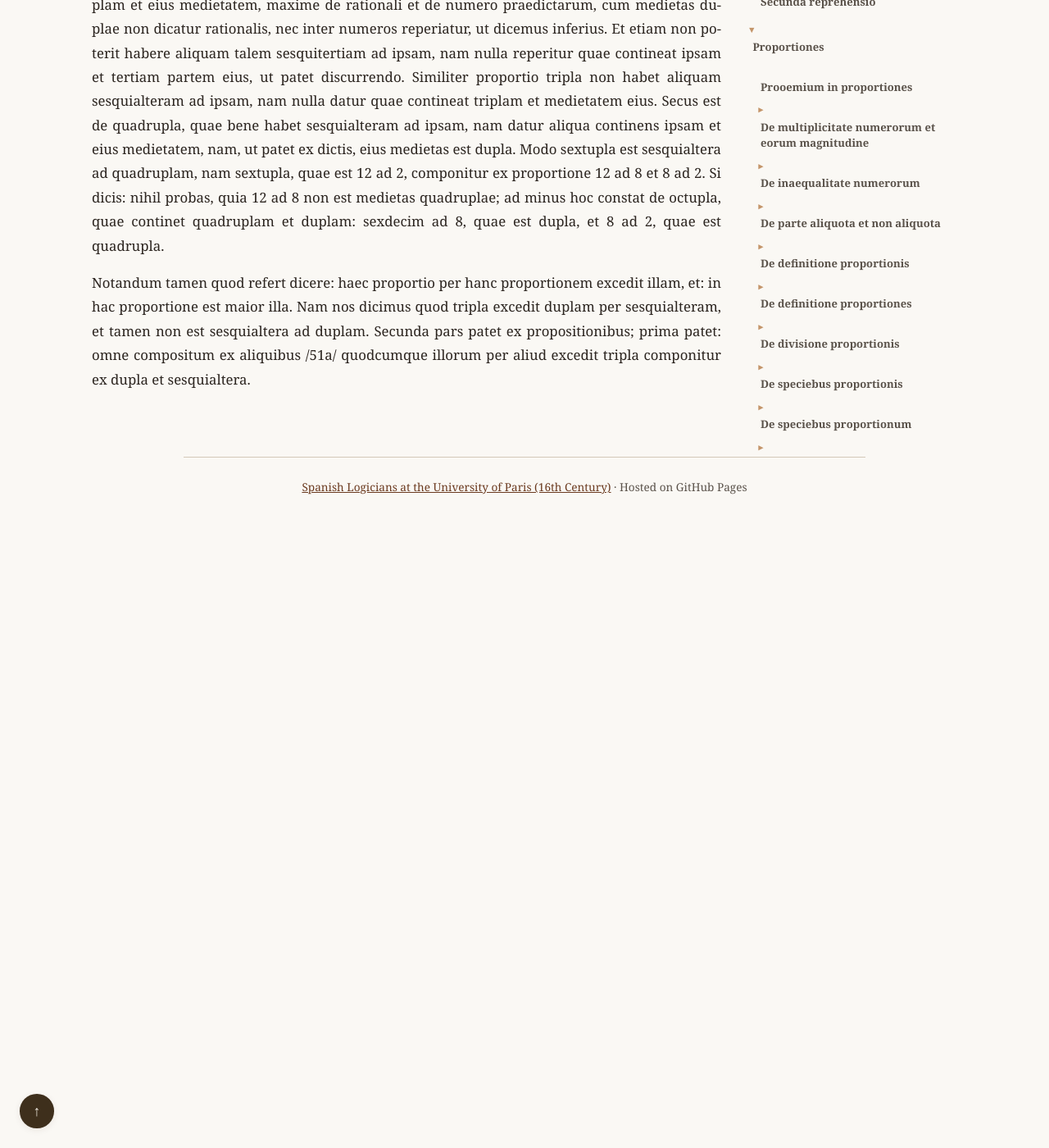
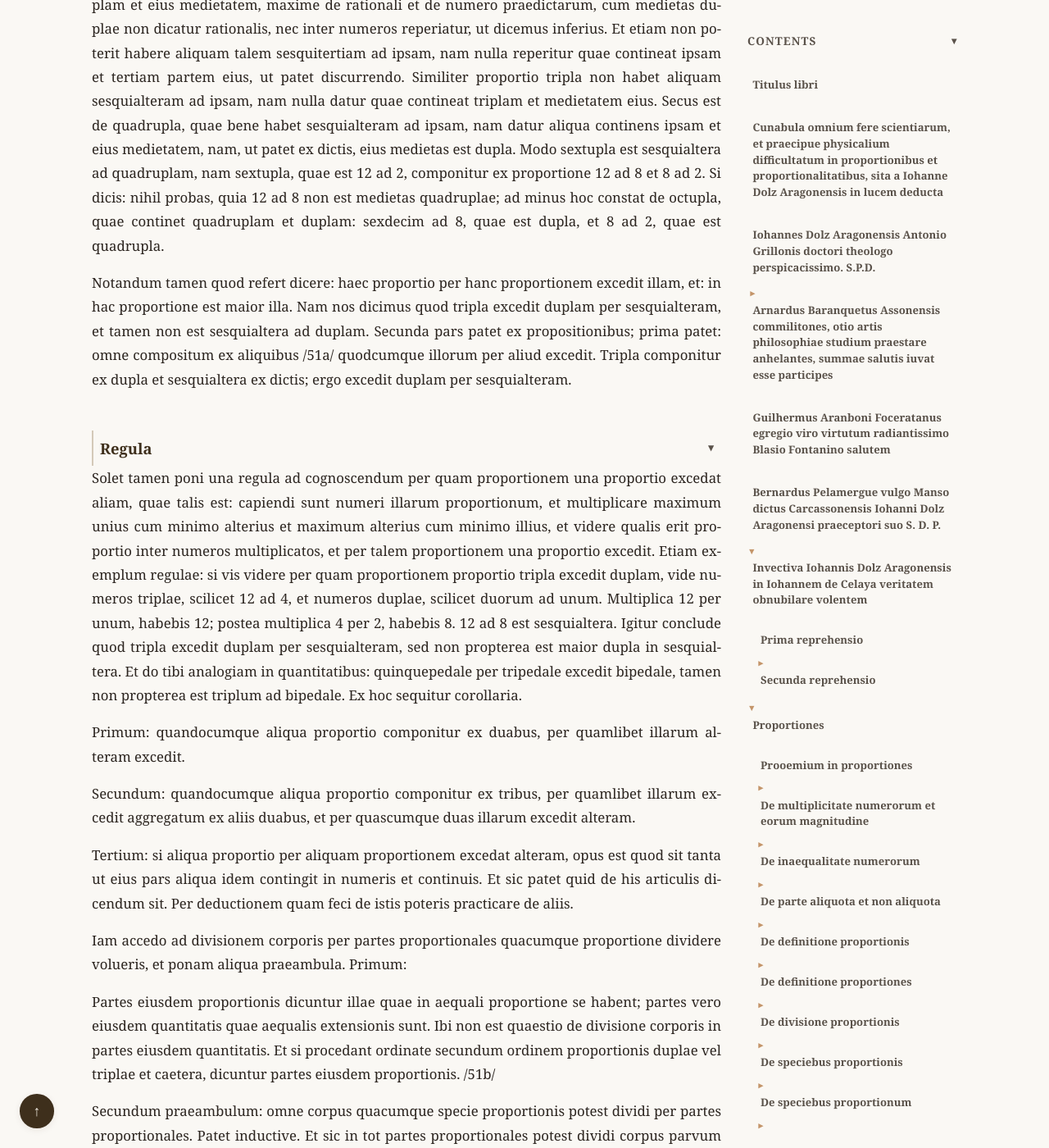
Before and after one commit to JoseBalado/Spanish-Logicians-at-the-University-of-Paris, a Jekyll site: the page built from philosophers/Juan-Dolz-del-Castellar/Cunabula-omnium-fere-scientiarum-1518.md, in a window 1280 px wide and 1400 px high, scrolled down 81322 px. Shown: the whole window at 82% size. Built offline with Jekyll 4.4.1, drawn with Linux system fonts in a browser that asks for light colours; before the commit the page ends 81952 px from its top, so only the background shows below that; some of the changed text lies outside the part shown.

Commit message:
Dolz. Cunabula, page 51

```diff
--- a/cspell-latin-custom.txt
+++ b/cspell-latin-custom.txt
@@ -2274,6 +2274,7 @@ quietatum
 quinetiam
 Quinetiam
 quinies
+quinquepedale
 quinternio
 quintuplicitatis
 quodl
--- a/philosophers/Juan-Dolz-del-Castellar/Cunabula-omnium-fere-scientiarum-1518.md
+++ b/philosophers/Juan-Dolz-del-Castellar/Cunabula-omnium-fere-scientiarum-1518.md
@@ -1414,7 +1414,34 @@ Decimanona propositio: dupla superbipartiens tertias etiam habet duplam in ordin
 
 Vigesima propositio: non tamen oportebit quod quaelibet proportio habeat sesquialteram aut sesquitertiam in ordine ad ipsam. Hoc patet: dupla non habet sesquialteram ad ipsam. Patet, quia illa deberet continere duplam et medietatem eius, sed nulla reperitur quae contineat duplam et eius medietatem, maxime de rationali et de numero praedictarum, cum medietas duplae non dicatur rationalis, nec inter numeros reperiatur, ut dicemus inferius. Et etiam non poterit habere aliquam talem sesquitertiam ad ipsam, nam nulla reperitur quae contineat ipsam et tertiam partem eius, ut patet discurrendo. Similiter proportio tripla non habet aliquam sesquialteram ad ipsam, nam nulla datur quae contineat triplam et medietatem eius. Secus est de quadrupla, quae bene habet sesquialteram ad ipsam, nam datur aliqua continens ipsam et eius medietatem, nam, ut patet ex dictis, eius medietas est dupla. Modo sextupla est sesquialtera ad quadruplam, nam sextupla, quae est 12 ad 2, componitur ex proportione 12 ad 8 et 8 ad 2. Si dicis: nihil probas, quia 12 ad 8 non est medietas quadruplae; ad minus hoc constat de octupla, quae continet quadruplam et duplam: sexdecim ad 8, quae est dupla, et 8 ad 2, quae est quadrupla.
 
-Notandum tamen quod refert dicere: haec proportio per hanc proportionem excedit illam, et: in hac proportione est maior illa. Nam nos dicimus quod tripla excedit duplam per sesquialteram, et tamen non est sesquialtera ad duplam. Secunda pars patet ex propositionibus; prima patet: omne compositum ex aliquibus /51a/ quodcumque illorum per aliud excedit tripla componitur ex dupla et sesquialtera.
+Notandum tamen quod refert dicere: haec proportio per hanc proportionem excedit illam, et: in hac proportione est maior illa. Nam nos dicimus quod tripla excedit duplam per sesquialteram, et tamen non est sesquialtera ad duplam. Secunda pars patet ex propositionibus; prima patet: omne compositum ex aliquibus /51a/ quodcumque illorum per aliud excedit. Tripla componitur ex dupla et sesquialtera ex dictis; ergo excedit duplam per sesquialteram.
+
+### Regula
+
+Solet tamen poni una regula ad cognoscendum per quam proportionem una proportio excedat aliam, quae talis est: capiendi sunt numeri illarum proportionum, et multiplicare maximum unius cum minimo alterius et maximum alterius cum minimo illius, et videre qualis erit proportio inter numeros multiplicatos, et per talem proportionem una proportio excedit. Etiam exemplum regulae: si vis videre per quam proportionem proportio tripla excedit duplam, vide numeros triplae, scilicet 12 ad 4, et numeros duplae, scilicet duorum ad unum. Multiplica 12 per unum, habebis 12; postea multiplica 4 per 2, habebis 8. 12 ad 8 est sesquialtera. Igitur conclude quod tripla excedit duplam per sesquialteram, sed non propterea est maior dupla in sesquialtera. Et do tibi analogiam in quantitatibus: quinquepedale per tripedale excedit bipedale, tamen non propterea est triplum ad bipedale. Ex hoc sequitur corollaria.
+
+Primum: quandocumque aliqua proportio componitur ex duabus, per quamlibet illarum alteram excedit.
+
+Secundum: quandocumque aliqua proportio componitur ex tribus, per quamlibet illarum excedit aggregatum ex aliis duabus, et per quascumque duas illarum excedit alteram.
+
+Tertium: si aliqua proportio per aliquam proportionem excedat alteram, opus est quod sit tanta ut eius pars aliqua idem contingit in numeris et continuis. Et sic patet quid de his articulis dicendum sit. Per deductionem quam feci de istis poteris practicare de aliis.
+
+Iam accedo ad divisionem corporis per partes proportionales quacumque proportione dividere volueris, et ponam aliqua praeambula. Primum:
+
+Partes eiusdem proportionis dicuntur illae quae in aequali proportione se habent; partes vero eiusdem quantitatis quae aequalis extensionis sunt. Ibi non est quaestio de divisione corporis in partes eiusdem quantitatis. Et si procedant ordinate secundum ordinem proportionis duplae vel triplae et caetera, dicuntur partes eiusdem proportionis. /51b/
+
+Secundum praeambulum: omne corpus quacumque specie proportionis potest dividi per partes proportionales. Patet inductive. Et sic in tot partes proportionales potest dividi corpus parvum ut magnum, et omni consimili proportione.
+
+Tertium: quando ponitur casus de divisione alicuius corporis per partes proportionales aliqua proportione, non intelligas quod realiter fiat divisio actualiter, sed procedimus ad imaginationem, quia numquam finires, cum sint infinitae. Nihilominus non debes casus negare, nam Deus distincte quamlibet partem videt; quare poterit casum per partes proportionales deducere.
+
+Quartum praeambulum: partes proportionales accipi minoribus terminatis versus aliquod extremum nihil est aliud quam capi minores versus illud extremum, et proportionabiliter de maioribus.
+
+Quintum praeambulum: numquam datur ultima pars proportionalis secundum ordinem sive secundum extremum versus quod capiuntur minores. Quod notanter addo, quia aliqui dicunt quod, divisa hora sequenti per partes proportionales minoribus terminatis versus hoc instans, quae est prima ordine e converso versus nos vocatur ab eis ultima, incipiendo a nobis; prima vero semper datur incipiendo a maioribus, saltem prima secundum talem divisionem, licet non simpliciter, quia quacumque data alia secundum aliam divisionem est illa prior.
+
+Sextum praeambulum: solum corpus finitum potest dividi per partes proportionales. Patet, quia, ut patebit inferius, divisio partis proportionalis debet fieri. Et sic octupla est sesquialtera ad quadruplam, et proportionabiliter poteris de aliis probare. Sed addo adhuc aliqua super alio articulo.
+
+Vigesima prima propositio multum generalis: quandocumque datur aliqua proportio quae non habet aliquam super se a duabus vel tribus partibus aliquotis, et etiam denominatam. Volo dicere: postquam dupla non habet sesquitertiam propter defectum tertiae eius rationalis, etiam non habebit superbipartientem tertias, et ita in aliis. Vides, possemus in abyssum multiplicare proportiones de proportione proportionum, quia infinitae sunt species. Nihilominus iam supersedeo, quia forsan haec ab aliis derelicta prolixa reperies. Sed studendum utilitati materiae, et posui de omni genere /52a/
+
 
 
 <!--
```
